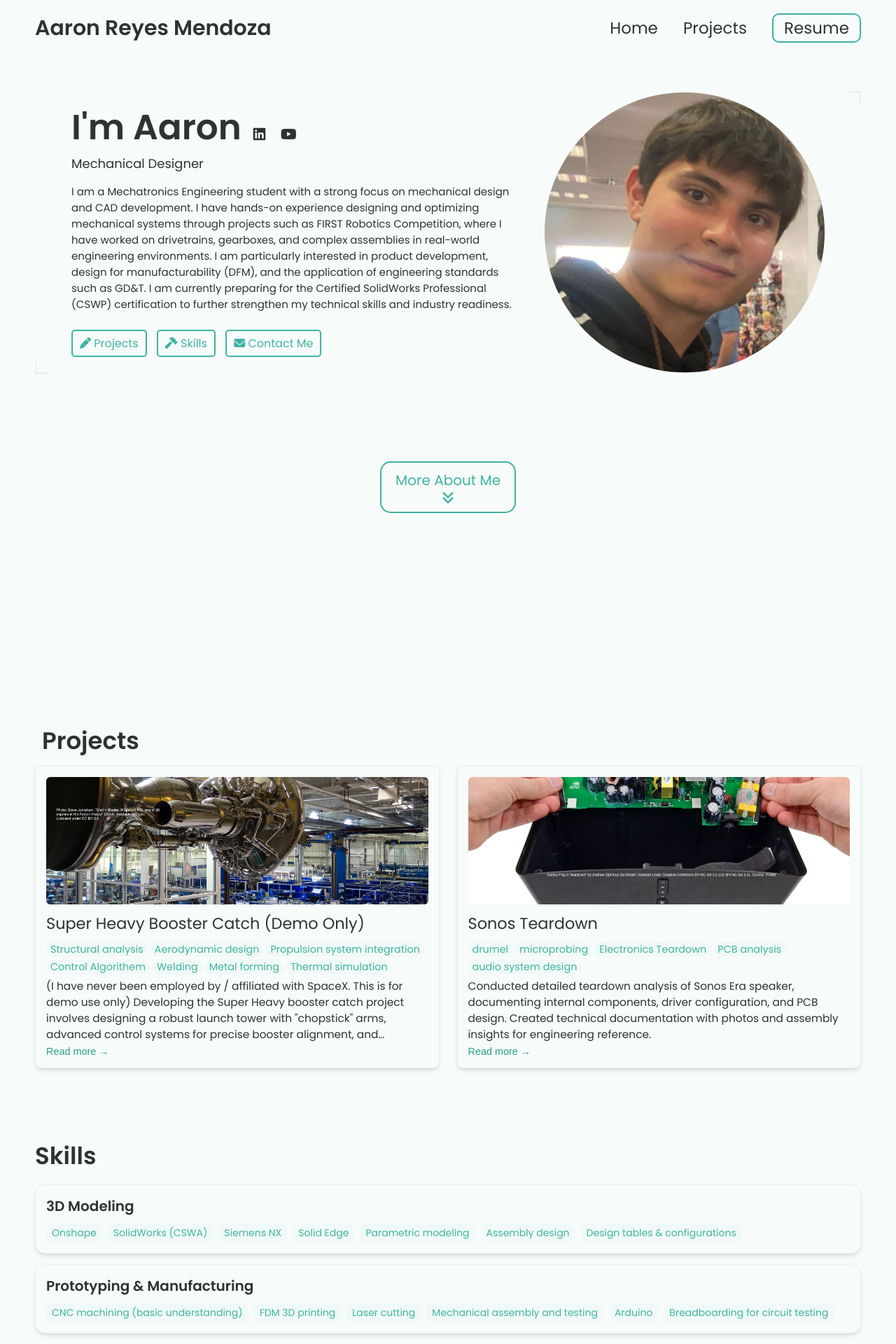
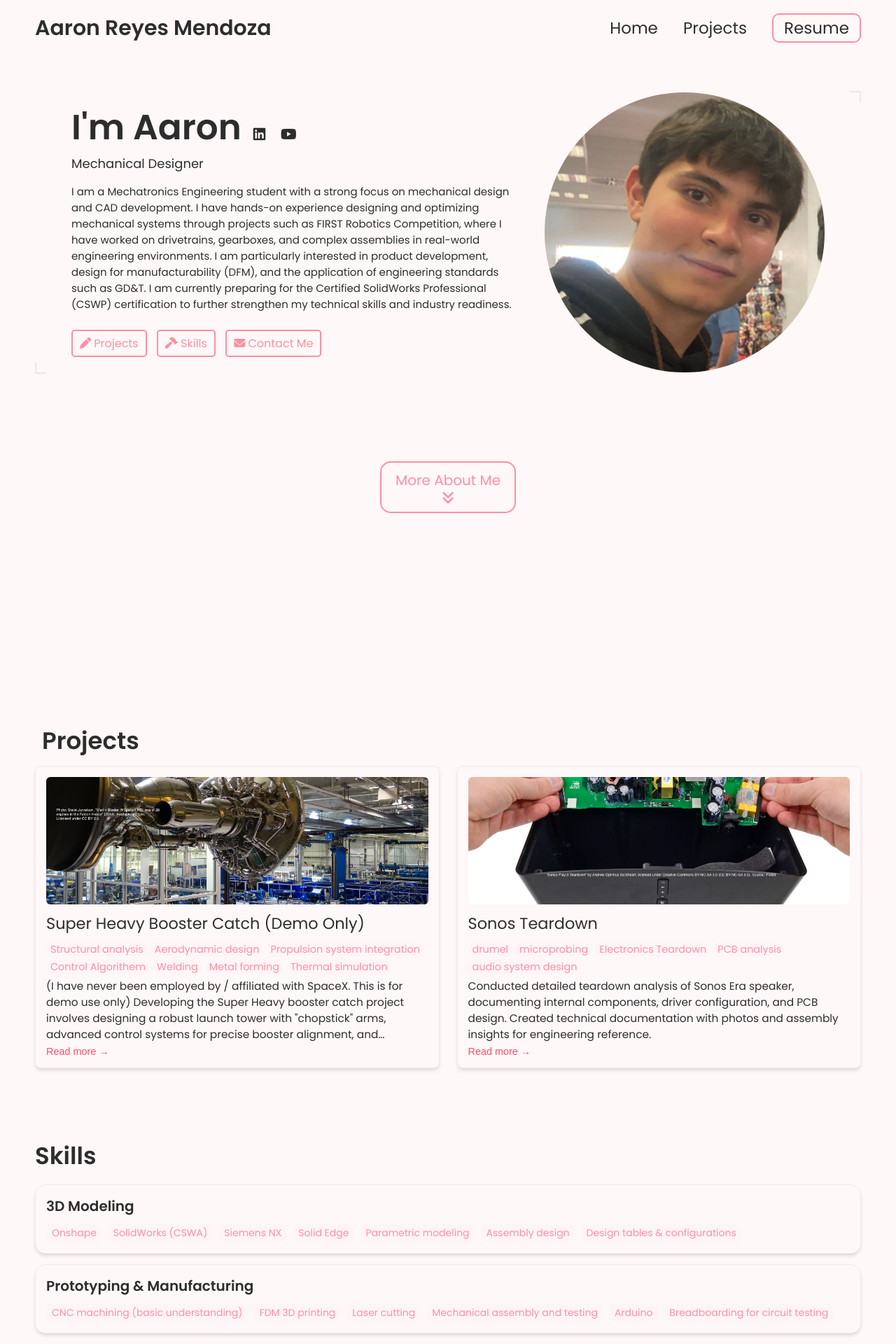
Before and after one commit to Ramdark12/Aaron.github.io, a Jekyll site: the page built from index.html, in a window 1280 px wide. Shown: the top 1920 px of the page at 70% size. Built offline with Jekyll 4.4.1, drawn with Linux system fonts in a browser that asks for light colours.

Commit message:
Update _config.yml

```diff
--- a/_config.yml
+++ b/_config.yml
@@ -107,12 +107,12 @@ formspree-key:  https://formspree.io/f/xkoqeqzn
 
 # Active theme (Updatethis to switch themes). Make sure to keep the indentation the samne.
 colors: # this is the basic theme
-  text: "#2c3333"
-  border: "#e0f2ef"
-  link: "#40b3a2"
-  highlight: "#2a9d8f"
-  background: "#f7fbfa"
-  light_background: "#f0f9f7"
+  text: "#2d2d2d"
+  border: "#f8e2e2"
+  link: "#ff8fa3"
+  highlight: "#ff4d6d"
+  background: "#fff8f8"
+  light_background: "#fff5f6"
 
 # A few examples.
 basic theme:
```
